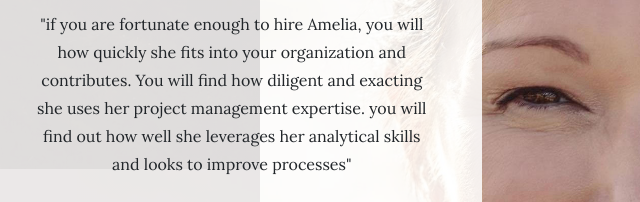
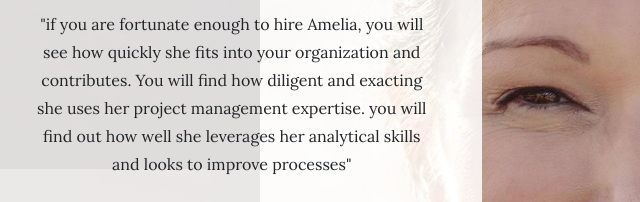
Before and after one commit to RealAmeliaBedelia/MoreAboutMe, a website: page index.html in a window 1280 px wide. Shown: the part 684-886 px from the top of the page, 103-743 px from the left. Drawn offline with Linux system fonts and the light colour scheme.

Commit message:
Add files via upload

```diff
--- a/index.html
+++ b/index.html
@@ -69,7 +69,7 @@
               <span class="section-heading-upper">Business Systems Consultant</span>
               <span class="section-heading-lower">Just Good Business</span>
             </h2>
-            <p class="mb-3">"if you are fortunate enough to hire Amelia, you will how quickly she fits into your organization and contributes. You will find how diligent and exacting she uses her project management expertise. you will find out how well she leverages her analytical skills and looks to improve processes"
+            <p class="mb-3">"if you are fortunate enough to hire Amelia, you will see how quickly she fits into your organization and contributes. You will find how diligent and exacting she uses her project management expertise. you will find out how well she leverages her analytical skills and looks to improve processes"
             </p>
             <div class="intro-button mx-auto">
               <a class="btn btn-primary btn-xl" href="#">Find out more about me!</a>
```
